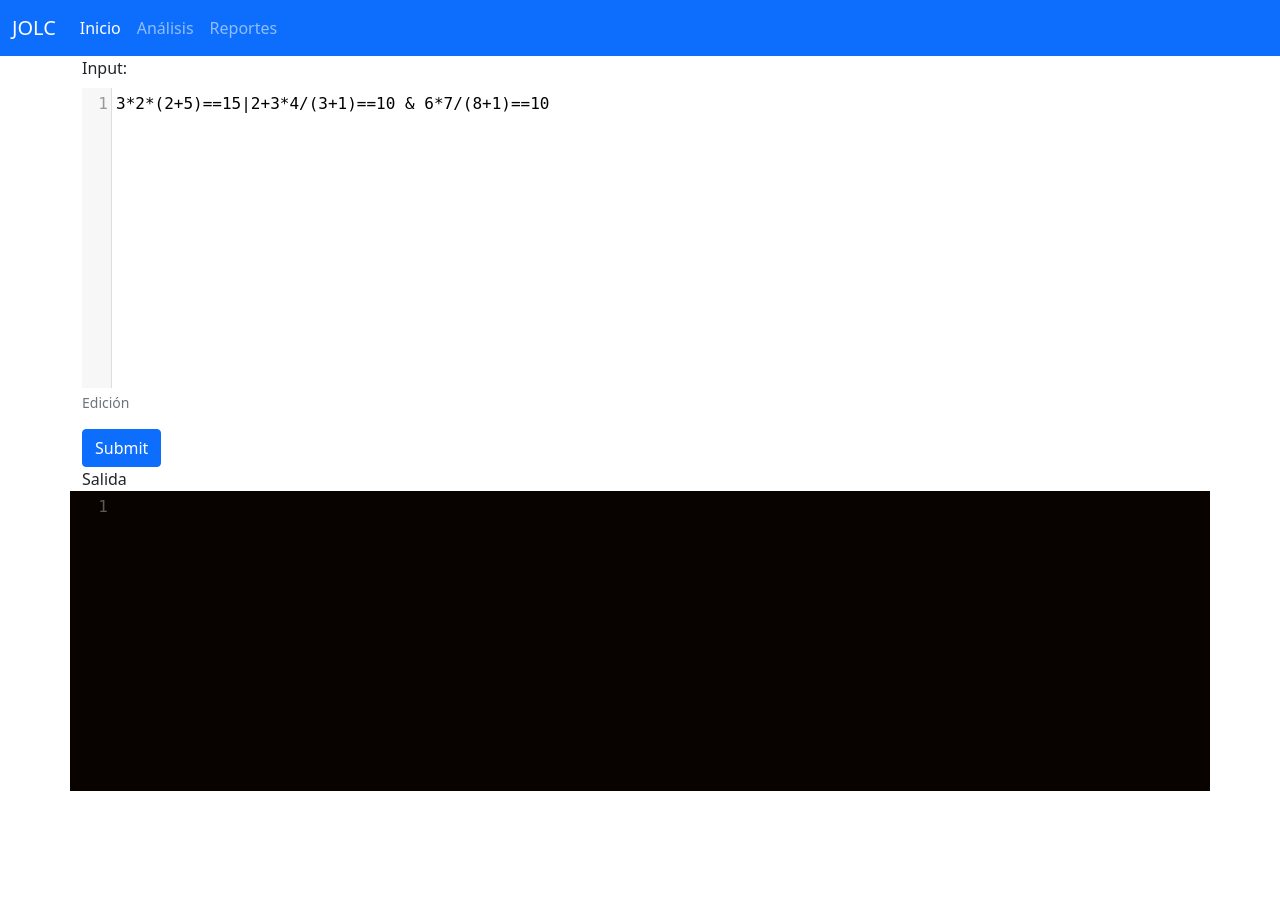
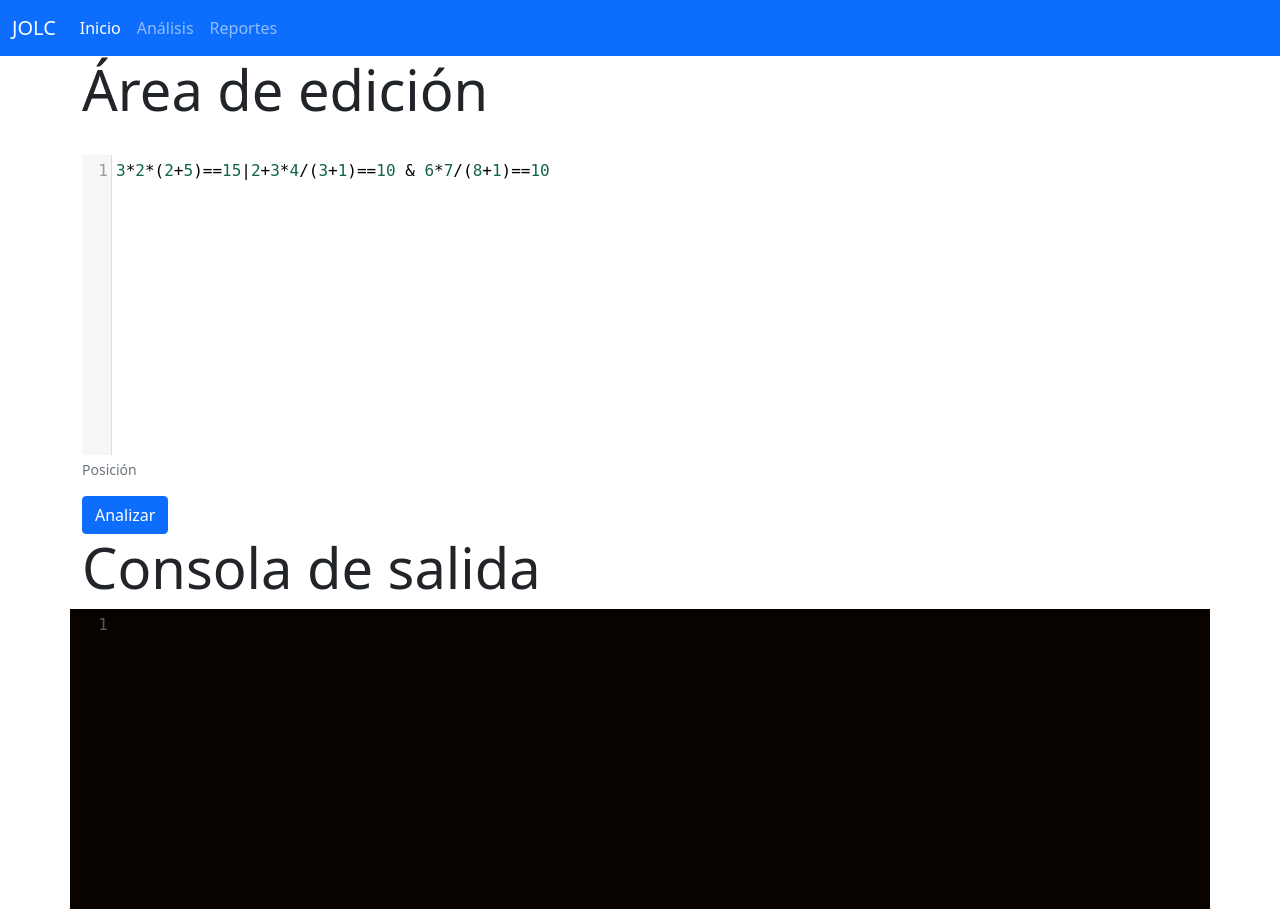
Before and after one commit to ErickTejaxun/JOLC, a Flask app: page /analyze in a window 1280 px wide. Before the commit the page ends 791 px from the top, so only its background shows below. Run offline with Flask 2, Linux system fonts and the light colour scheme.

Commit message:
Fixed... - Aplicacion de modo julia y shell en pantalla de edicion. - Aplicacion de temas - Agregar muestra de posicion de cursor.

```diff
--- a/gramatica.py
+++ b/gramatica.py
@@ -1,6 +1,6 @@
 # --------------------
 # Erick Tejaxún
-# USAC
+# USAC 2021
 # --------------------
 
 # primero definimos los nombres de los tokens
--- a/main.py
+++ b/main.py
@@ -22,4 +22,6 @@ def output(inpt):
     return render_template('output.html', input=result)
 
 if __name__ == "__main__":
+    app.config['TEMPLATES_AUTO_RELOAD'] = True
+    app.config['SEND_FILE_MAX_AGE_DEFAULT'] = 0
     app.run(debug=True)#para que se actualice al detectar cambios
--- a/static/js/editor_conf.js
+++ b/static/js/editor_conf.js
@@ -1,28 +1,24 @@
 // referencia a codemirror: https://codemirror.net/doc/manual.html
 var editorInput = CodeMirror.fromTextArea(document.getElementById("default"),{
-    theme: "dracula",
-    mode:  "javascript",
-    value: "function myScript(){return 100;}\n",
+    theme: "eclipse",
+    mode:  "julia",
     lineNumbers: true,
     styleActiveLine: true,
     matchBrackets: true
 
 });
 
-
 var editorOutput = CodeMirror.fromTextArea(document.getElementById("output"),{
     theme: '3024-night',
-    mode:  "javascript",
-    value: "function myScript(){return 100;}\n",
+    mode:  "shell",
     lineNumbers: true,
     styleActiveLine: true,
     matchBrackets: true
 });
 
 
-function selectTheme()
-{
-  var theme = "3024-night"
-  editorInput.setOption("theme", theme);
-  location.hash = "#" + theme;
-}
+CodeMirror.on(editorInput, "cursorActivity", (instance, obj)=>{
+    var posicion = document.getElementById("posicion");
+    var cursor = instance.doc.getCursor();
+    posicion.innerHTML = "Posición:  Línea:"+cursor.line + "  Columna:"+ cursor.ch;
+});
--- a/templates/analyze.html
+++ b/templates/analyze.html
@@ -3,18 +3,21 @@
 
 {% block content %}
 <main role="main" class="container">
-    <div class="row ">
+    <div class="row-cols-10">
+        <h1 class="display-4">Área de edición</h1>
+    </div>
+    <div class="row row-cols-10">
         <form action="#" method="POST">
             <div class="mb-3">
-                <label for="default" class="form-label">Input:</label>
+                <label for="default" class="form-label"></label>
                 <textarea class="codemirror-textarea form-control" name="inpt" id="default" cols="30" rows="10">{{initial}}</textarea>
-                <div class="form-text">Edición</div>
+                <div id="posicion" name="posicion" class="form-text">Posición</div>
             </div>
-            <button type="submit" class="btn btn-primary">Submit</button>
+            <button type="submit" class="btn btn-primary">Analizar</button>
         </form>
     </div>
     <div class="row row-cols-10">
-        <lalel for="default" class="form label">Salida</lalel>
+        <h1 class="display-4">Consola de salida</h1>
         <textarea class="codemirror-textarea" name="output" id="output" cols="30" rows="10"></textarea>
     </div>
 </main>
--- a/templates/base.html
+++ b/templates/base.html
@@ -7,6 +7,8 @@
     <link rel="stylesheet" type="text/css" href="{{ url_for('static',filename='codemirror/lib/codemirror.css') }}">
     <link rel="stylesheet" type="text/css" href="{{ url_for('static',filename='styles/styles.css') }}">
     <link rel="stylesheet" type="text/css" href="{{ url_for('static',filename='codemirror/theme/3024-night.css') }}">
+    <link rel="stylesheet" type="text/css" href="{{ url_for('static',filename='codemirror/theme/dracula.css') }}">
+    <link rel="stylesheet" type="text/css" href="{{ url_for('static',filename='codemirror/theme/eclipse.css') }}">
     <meta charset="UTF-8">
     <meta http-equiv="X-UA-Compatible" content="IE=edge">
     <meta name="viewport" content="width=device-width, initial-scale=1.0">
@@ -22,9 +24,10 @@
         crossorigin="anonymous"></script>
     <!--codemirror scripts and stylesheet-->
     <script src="{{ url_for('static',filename='codemirror/lib/codemirror.js') }}"></script>
+    <script src="{{ url_for('static',filename='codemirror/mode/julia/julia.js') }}"></script>
+    <script src="{{ url_for('static',filename='codemirror/mode/shell/shell.js') }}"></script>
+    <script src="{{ url_for('static',filename='codemirror/mode/javascript/javascript.js') }}"></script>
     <script src="{{ url_for('static',filename='js/editor_conf.js') }}"></script>
-    <script src="{{ url_for('static',filename='codemirror/mode/julia/julia.js') }}"></script>
-    <script src="{{ url_for('static',filename='codemirror/mode/javascript/javascript.js') }}"></script>
 </body>
 
 </html>
--- a/templates/index.html
+++ b/templates/index.html
@@ -8,7 +8,11 @@
         <p>
             Organización de Lenguajes y Compiladores 2
         </p>
-        <small class="text-primary">Erick Tejaxún 201213050</small>
+
+        <footer>
+            <small class="text-primary">Erick Tejaxún 201213050</small>
+            <p><a href="https://github.com/ErickTejaxun/JOLC">Repositorio del proyecto.</a></p>
+          </footer>
     </div>
 </main>
 
```
